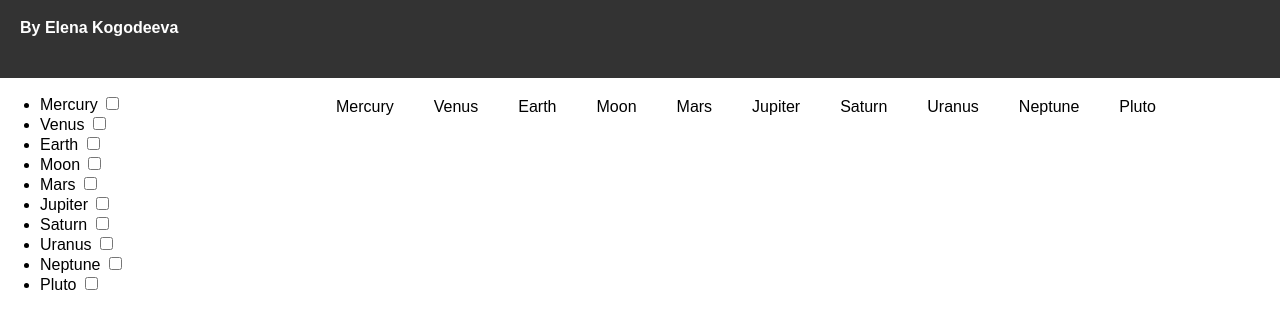
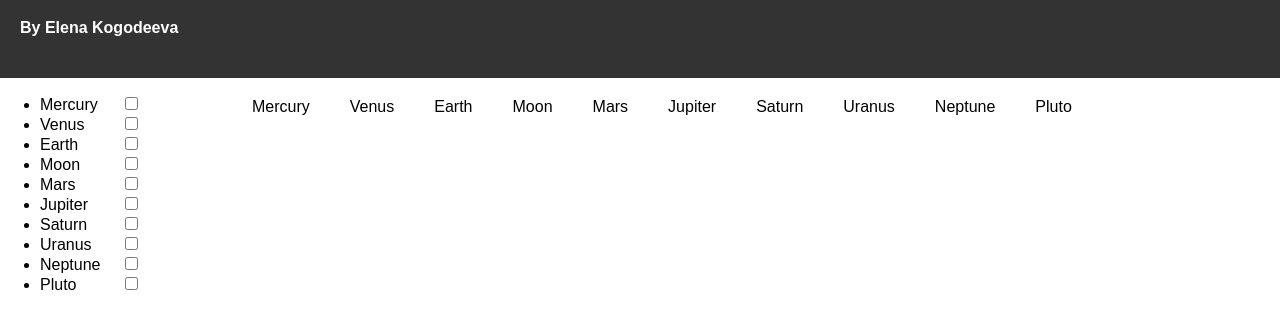
Before and after one commit to Neverbalnost/solarStuff, a plain HTML site: page index.html in a window 1280 px wide. Shown: the part 81-410 px from the top of the page. Drawn offline with nearby package versions, Linux system fonts and the light colour scheme.

Commit message:
fix issue

```diff
--- a/style.css
+++ b/style.css
@@ -17,10 +17,10 @@ header {
 
 .filters {
     float: left;
-    margin-right: 20px;
-    width: 20%;
+    width: 15%;
 }
 
 .filters label {
     width: 40%;
+    display: inline-block;
 }
```
